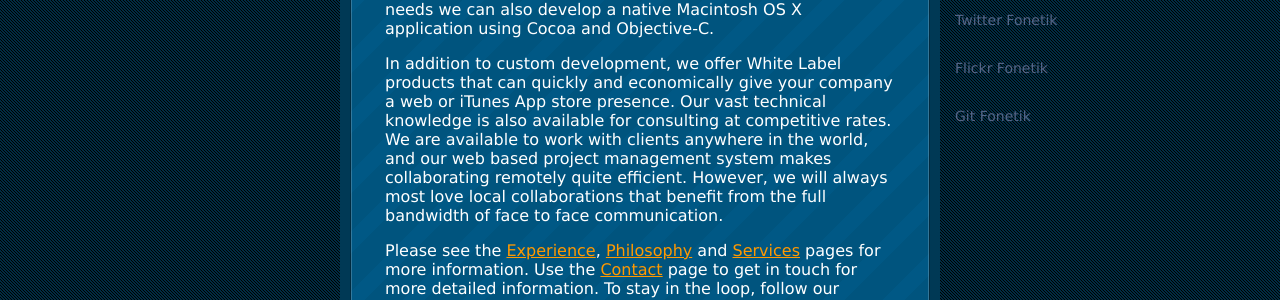
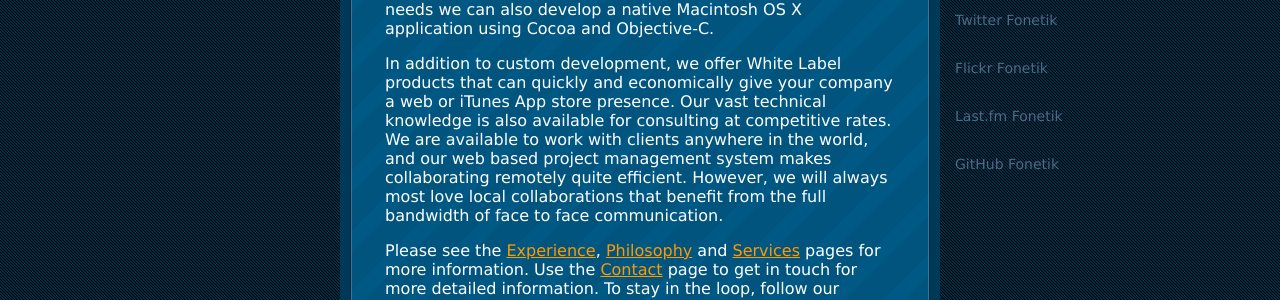
Before and after one commit to barrycburton/fonetik.github.com, a Jekyll site: the page built from index.markdown, in a window 1280 px wide. Shown: the part 428-728 px from the top of the page. Built offline with Jekyll 4.4.1, drawn with Linux system fonts in a browser that asks for light colours; nearby versions of some CDN libraries; Markdown is read by kramdown in place of the engine named in the settings.

Commit message:
Updating sidebar links.

```diff
--- a/_layouts/pages.html
+++ b/_layouts/pages.html
@@ -48,9 +48,10 @@
                 <li><a href="{{ page.url }}">{{ page.title }}</a></li>
                 {% endfor %}
                 <li><a href="http://rivulet.fonetik.net/" title="A rivulet of unconventional aesthetics; the songs will write the words.">Rivulet Fonetik</a></li>
-                <li><a href="http://twitter.com/fonetik/" title="An information trickle, Twitter streamed.">Twitter Fonetik</a></li>
-                <li><a href="http://flickr.com/photos/fonetik/" title="The photos, Flickr streamed.">Flickr Fonetik</a></li>
-                <li><a href="http://github.com/fonetik/" title="The source code, GitHub socialized.">Git Fonetik</a></li>
+                <li><a href="http://twitter.com/fonetik/" title="The real time short bursts of information.">Twitter Fonetik</a></li>
+                <li><a href="http://flickr.com/photos/fonetik/" title="The social stream of photos. Now with location.">Flickr Fonetik</a></li>
+                <li><a href="http://www.last.fm/user/fonetik/" title="The listened tracks, the shows, the music.">Last.fm Fonetik</a></li>
+                <li><a href="http://github.com/fonetik/" title="The social source code. Yeah, it seems like an oxymoron to us too.">GitHub Fonetik</a></li>
             </ul>
         </div>
 
```
Also changed, not shown: 404.html (+4 -3 lines).
